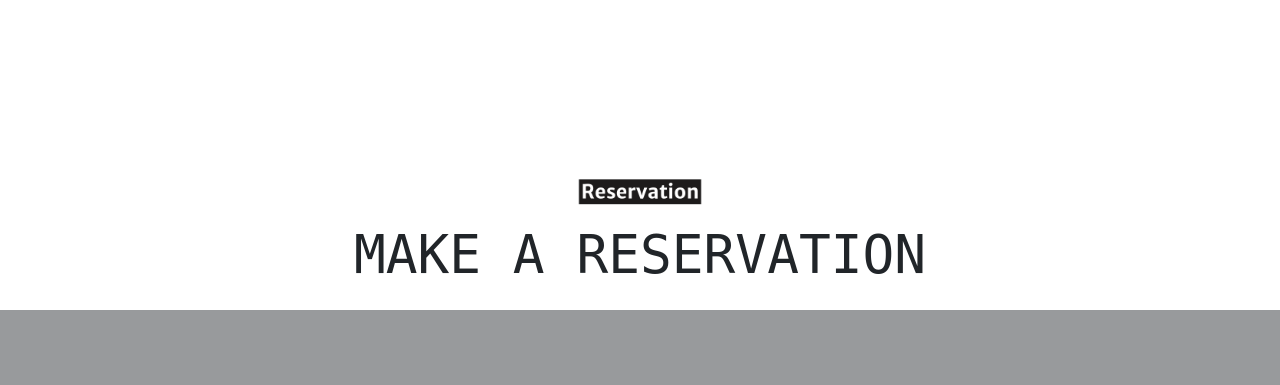
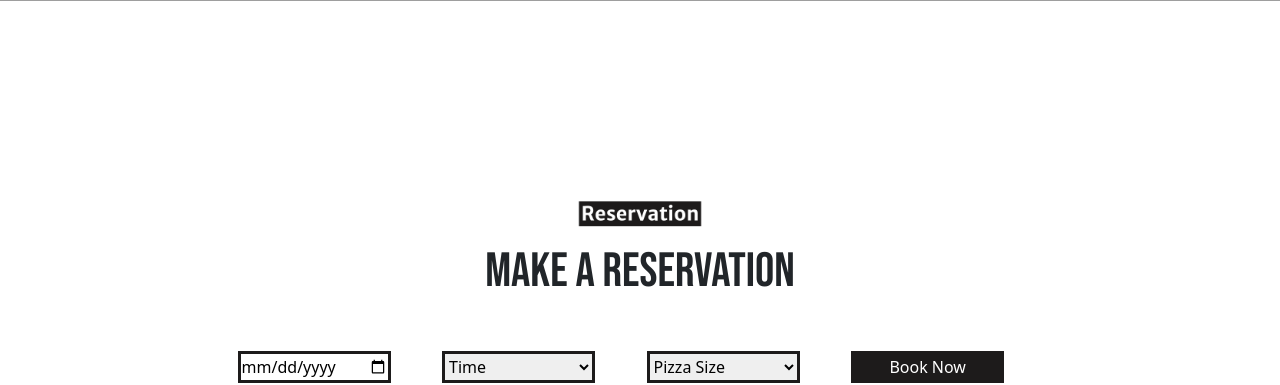
Before and after one commit to bholanathbarik9748/The-Pizza-Shop-WebSite, a Django app: page / in a window 1280 px wide. Shown: the part 2964-3349 px from the top of the page. Before the commit the page ends 3274 px from the top, so only its background shows below. Run offline with Django 3.2, Linux system fonts and the light colour scheme; grey boxes are pictures that could not be loaded.

Commit message:
set responsive-ness , create (make a reservation) Form but now it's not responsive and improve docs

```diff
--- a/templates/home.html
+++ b/templates/home.html
@@ -14,6 +14,8 @@
     <link href="https://fonts.googleapis.com/css2?family=Bebas+Neue&display=swap" rel="stylesheet">
     <link rel="preconnect" href="https://fonts.gstatic.com">
     <link href="https://fonts.googleapis.com/css2?family=Abril+Fatface&display=swap" rel="stylesheet">
+    <link rel="preconnect" href="https://fonts.gstatic.com">
+    <link href="https://fonts.googleapis.com/css2?family=Bebas+Neue&display=swap" rel="stylesheet">
 
     <!-- shaps -->
     <meta name="viewport" content="width=device-width, initial-scale=1">
@@ -63,8 +65,7 @@
     <br>
     <br>
     <br>
-    <br>
-    <br>
+
     <img class="our_story" src="{% static 'Our Story.png' %}" alt="Our Story"></p>
     <p class="our_story_1">THE PASSION FOR PIZZA</p>
     <img class="our_story_img" src="{% static 'into.jpg' %}" alt="Into">
@@ -85,6 +86,34 @@
     <div id="Reserv">
         <img class="Reservations" src="{% static 'Reservations.png' %}" alt="Into">
         <p class="our_story_1" id="MAKE_A_RESERVATION">MAKE A RESERVATION</p>
+        <br>
+        <form class="form">
+            <input type="date" id="date" name="date">
+            <select id="time" name="time">
+                <option value="mercedes">Time</option>
+                <option value="mercedes">10AM - 11 AM</option>
+                <option value="mercedes">11AM - 12 AM</option>
+                <option value="mercedes">12AM - 1PM</option>
+                <option value="mercedes">1PM - 2PM</option>
+                <option value="mercedes">2PM - 3PM</option>
+                <option value="mercedes">3PM - 4PM</option>
+                <option value="mercedes">4PM - 5PM</option>
+                <option value="mercedes">6PM - 7PM</option>
+                <option value="mercedes">7PM - 8PM</option>
+                <option value="mercedes">8PM - 9PM</option>
+                <option value="mercedes">9PM - 10PM</option>
+            </select>
+            <select id="size" name="size">
+                <option value="mercedes">Pizza Size</option>
+                <option value="mercedes">1 person (4pic/person)</option>
+                <option value="mercedes">2 person (4pic/person)</option>
+                <option value="mercedes">3 person (4pic/person)</option>
+                <option value="mercedes">4 person (4pic/person)</option>
+                <option value="mercedes">5 person (4pic/person)</option>
+                <option value="mercedes">6 person (4pic/person)</option>
+            </select>
+            <button class="book_now" type="submit" form="book_now" value="book_now">Book Now</button>
+        </form>
     </div>
     <script src="https://cdn.jsdelivr.net/npm/bootstrap@5.0.0-beta2/dist/js/bootstrap.bundle.min.js"
         integrity="sha384-b5kHyXgcpbZJO/tY9Ul7kGkf1S0CWuKcCD38l8YkeH8z8QjE0GmW1gYU5S9FOnJ0" crossorigin="anonymous">
@@ -341,7 +370,8 @@
         text-align: center;
         margin-top: -6%;
         font-size: 330%;
-        font-family: 'Roboto Mono', monospace;
+        font-family: 'Bebas Neue', cursive;
+        font-size: 301%;
     }
 
     /* Our Story Img*/
@@ -437,11 +467,27 @@
         clip-path: polygon(50% 0%, 100% 50%, 50% 100%, 0% 50%);
     }
 
+    @media only screen and (max-width: 1180px) {
+        .Main1_i {
+            margin-left: 37%;
+            margin-top: -94%;
+        }
+
+    }
+
     .Main1_ii {
         width: 28%;
         margin-left: 22%;
         margin-top: -48%;
         clip-path: polygon(50% 0%, 100% 50%, 50% 100%, 0% 50%);
+    }
+
+    @media only screen and (max-width: 1180px) {
+        .Main1_ii {
+            margin-left: 37%;
+            margin-top: -37%;
+        }
+
     }
 
     /* Reservations*/
@@ -494,6 +540,111 @@
             margin-top: -4%;
         }
     }
+
+
+    @media only screen and (max-width: 315px) {
+        .btn {
+            margin-left: 32.4%;
+            margin-top: -4%;
+            width: 110px;
+            height: 37px;
+        }
+
+        .our_story {
+            margin-top: -23%;
+        }
+
+        .our_story_1 {
+            margin-top: -15%;
+            font-size: 136%;
+        }
+
+        .Main1_i {
+            margin-left: 37%;
+            margin-top: -101%;
+        }
+
+        .Main1_ii {
+            margin-left: 37%;
+            margin-top: -55%;
+        }
+
+        .Reservations {
+            margin-top: -19%;
+            width: 38%;
+        }
+
+        #MAKE_A_RESERVATION {
+            font-size: 120%;
+            margin-top: -10%;
+        }
+    }
+
+    @media only screen and (max-width: 2550px) and (min-width: 1500px) {
+        .our_story {
+            margin-top: 11%;
+            width: 15%;
+            margin-left: 42%;
+        }
+
+        .btn {
+            margin-left: 46.4%;
+            margin-top: 4%;
+        }
+    }
+
+    @media only screen and (max-width: 700px) {
+        .our_story {
+            margin-top: -1%;
+            width: 18%;
+            margin-left: 41%;
+        }
+    }
+
+    @media only screen and (max-width: 1499px) and (min-width: 1000px) {
+        .our_story {
+            margin-top: 14%;
+        }
+    }
+
+    /* Form */
+    .form {
+        display: flex;
+        margin-left: 17%;
+        padding: 2px 20px;
+    }
+
+    #date {
+        margin-right: 5%;
+        width: 15%;
+        border: 3px solid #1D1B1B;
+    }
+
+    #time {
+        margin-right: 5%;
+        width: 15%;
+        border: 3px solid #1D1B1B;
+    }
+
+    #size {
+        margin-right: 5%;
+        width: 15%;
+        border: 3px solid #1D1B1B;
+    }
+
+    .book_now {
+        background-color: #1D1B1B;
+        text-align: center;
+        color: white;
+        width: 15%;
+        border: 3px solid #1D1B1B;
+    }
+
+    @media only screen and (max-width: 980px) {
+        .form {
+            display: grid;
+        }
+    }
 </style>
 
 </html>
```
